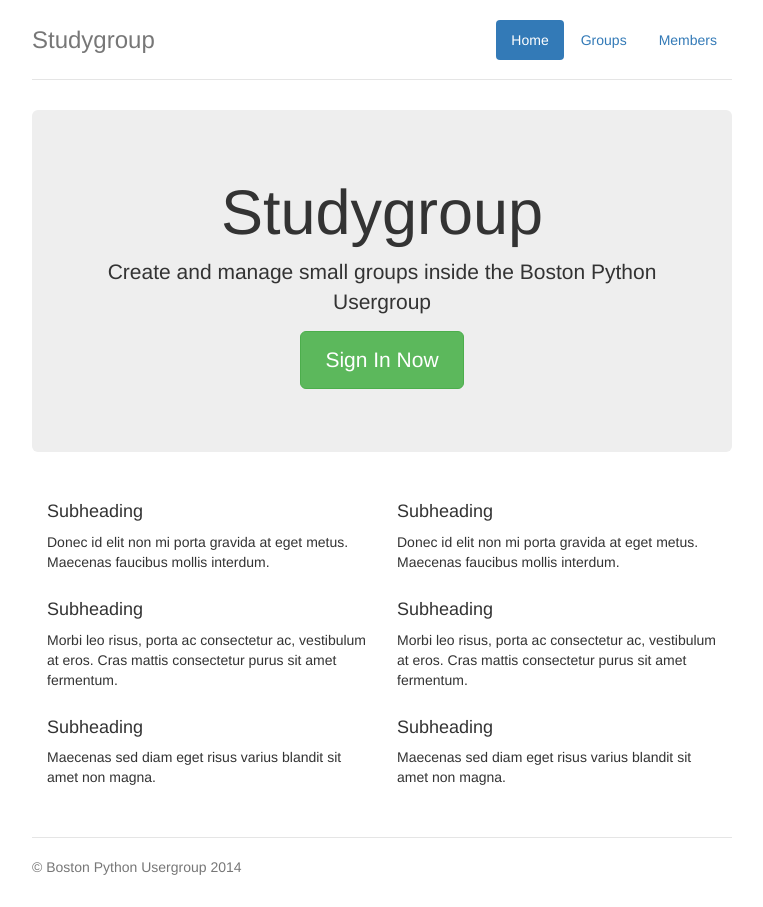
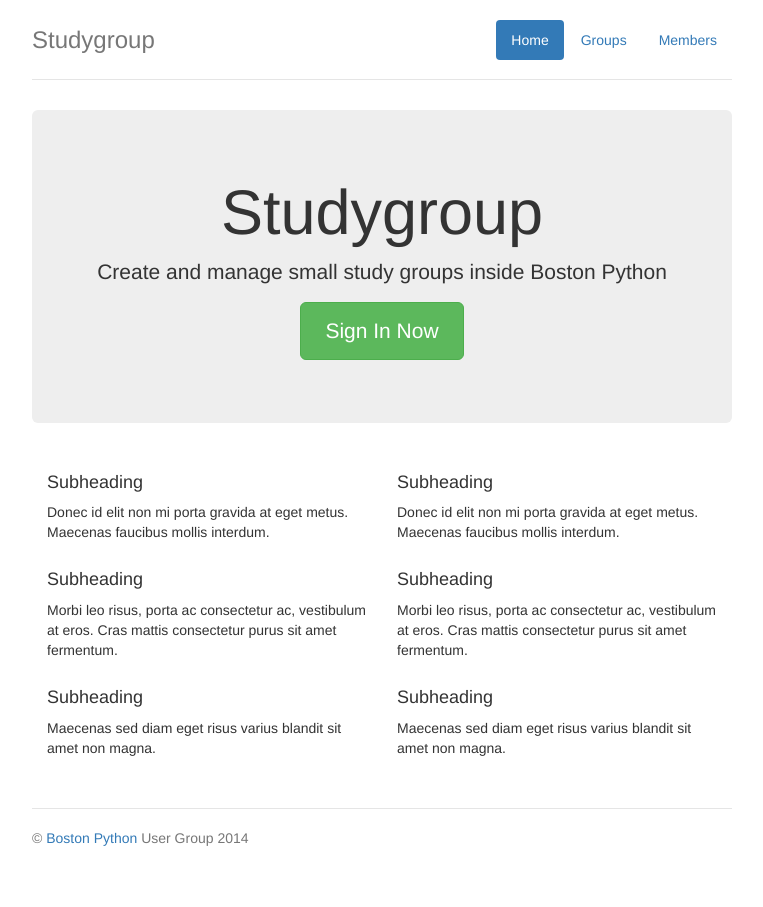
Before and after one commit to BostonPython/studygroup, a Flask app: page / in a window 1280 px wide. Shown: the whole page, without its empty margins (258-1021 px from the left). After the commit the page ends 846 px from the top, so only its background shows below. Run offline with Flask 2, Linux system fonts and the light colour scheme; some libraries are stand-ins or nearby versions.

Commit message:
Tweak all mentions of Boston Python.

```diff
--- a/studygroup/templates/groups.html
+++ b/studygroup/templates/groups.html
@@ -42,7 +42,7 @@
         </div>
 
         <div class="footer">
-            <p>&copy; Boston Python Usergroup 2014</p>
+            <p>&copy; <a href="http://bostonpython.com">Boston Python</a> User Group 2014</p>
         </div>
 
     </div> <!-- /container -->
--- a/studygroup/templates/index.html
+++ b/studygroup/templates/index.html
@@ -25,7 +25,7 @@
             <h1>Studygroup</h1>
 
             <p class="lead">
-                Create and manage small groups inside the Boston Python Usergroup
+                Create and manage small study groups inside Boston Python
             </p>
 
             {% if not g.user %}
@@ -78,7 +78,7 @@
         </div>
 
         <div class="footer">
-            <p>&copy; Boston Python Usergroup 2014</p>
+            <p>&copy; <a href="http://bostonpython.com">Boston Python</a> User Group 2014</p>
         </div>
 
     </div> <!-- /container -->
--- a/studygroup/templates/members.html
+++ b/studygroup/templates/members.html
@@ -40,7 +40,7 @@
         </div>
 
         <div class="footer">
-            <p>&copy; Boston Python Usergroup 2014</p>
+            <p>&copy; <a href="http://bostonpython.com">Boston Python</a> User Group 2014</p>
         </div>
 
     </div> <!-- /container -->
--- a/studygroup/templates/new_group.html
+++ b/studygroup/templates/new_group.html
@@ -40,7 +40,7 @@
         </div>
 
         <div class="footer">
-            <p>&copy; Boston Python Usergroup 2014</p>
+            <p>&copy; <a href="http://bostonpython.com">Boston Python</a> User Group 2014</p>
         </div>
 
     </div> <!-- /container -->
--- a/studygroup/templates/show_group.html
+++ b/studygroup/templates/show_group.html
@@ -30,7 +30,7 @@
         </div>
 
         <div class="footer">
-            <p>&copy; Boston Python Usergroup 2014</p>
+            <p>&copy; <a href="http://bostonpython.com">Boston Python</a> User Group 2014</p>
         </div>
 
     </div> <!-- /container -->
```
